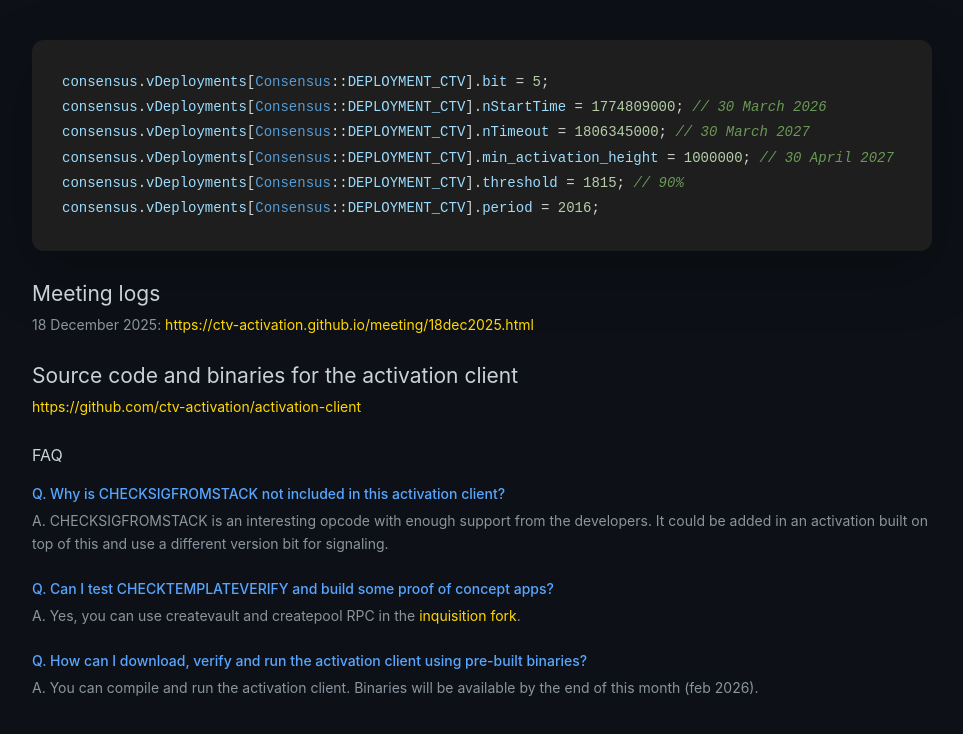
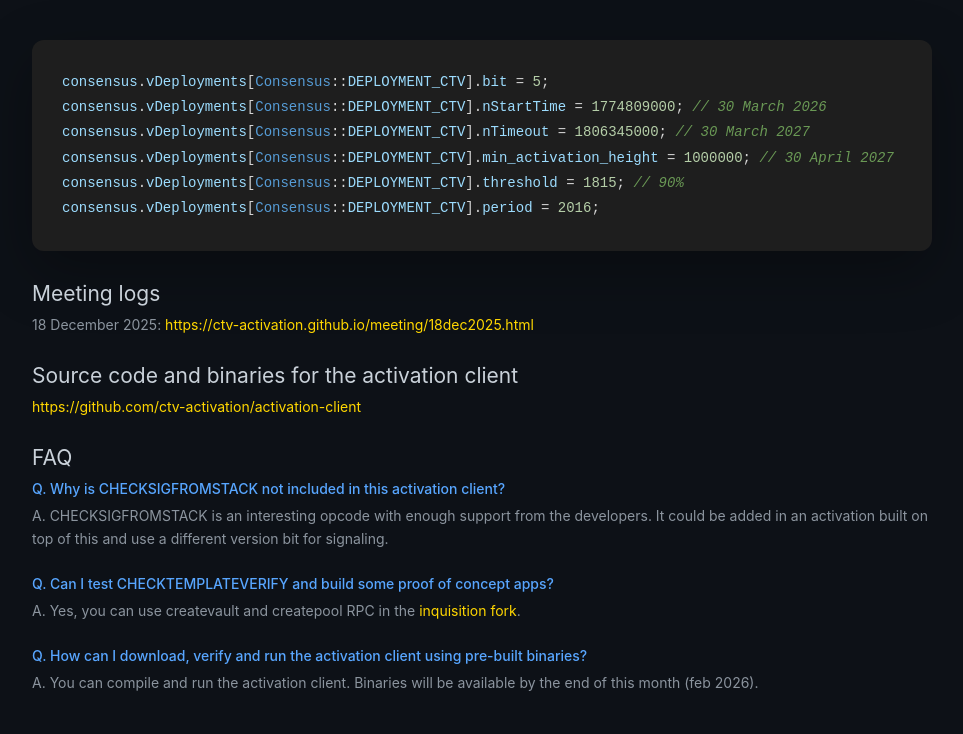
Before and after one commit to ctv-activation/ctv-activation.github.io, a plain HTML site: page index.html in a window 1280 px wide. Shown: the whole page, without its empty margins (158-1121 px from the left). Drawn offline with Linux system fonts and the light colour scheme.

Commit message:
change FAQ h2 to be consistent with other sections

```diff
--- a/index.html
+++ b/index.html
@@ -97,9 +97,8 @@
         }
 
         .faq-section h2 {
-            margin-bottom: 20px;
+            margin-bottom: 10px;
             font-weight: normal;
-            font-size: 16px;
         }
 
         .faq-item {
```
